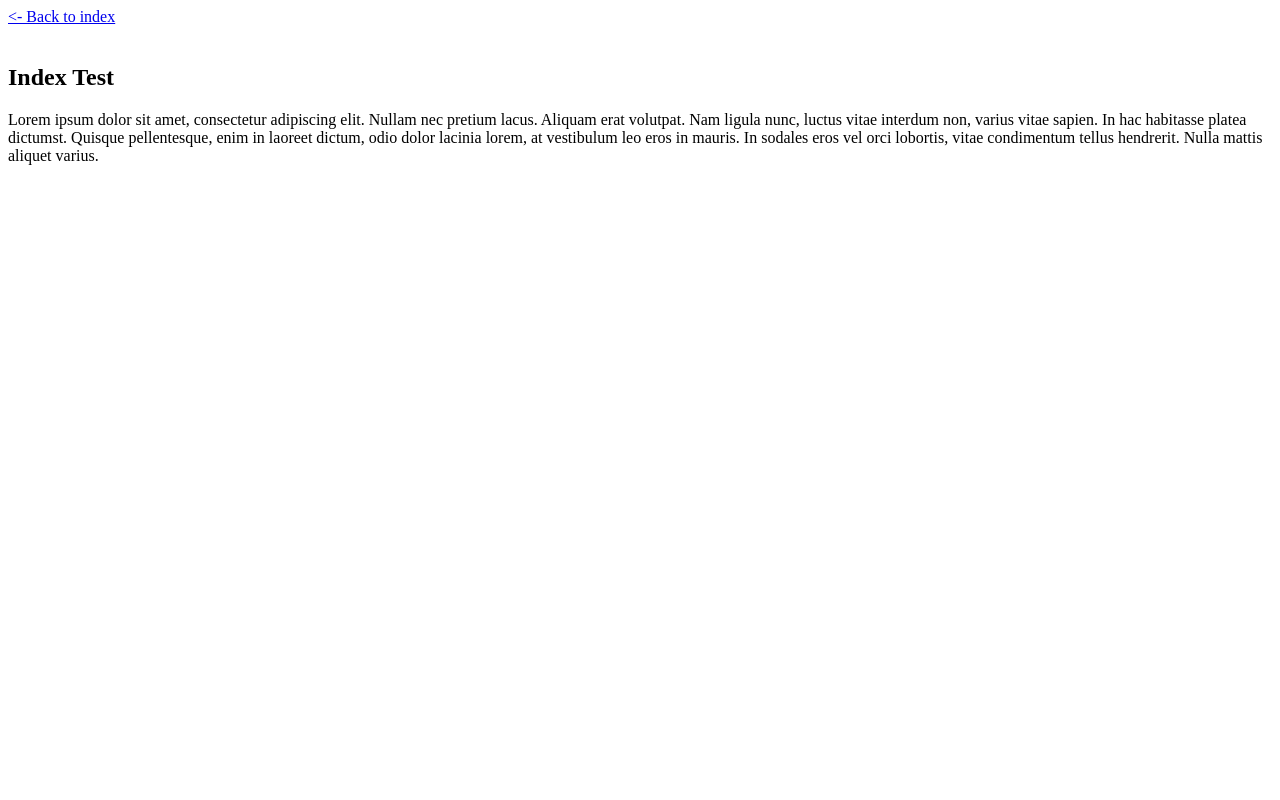
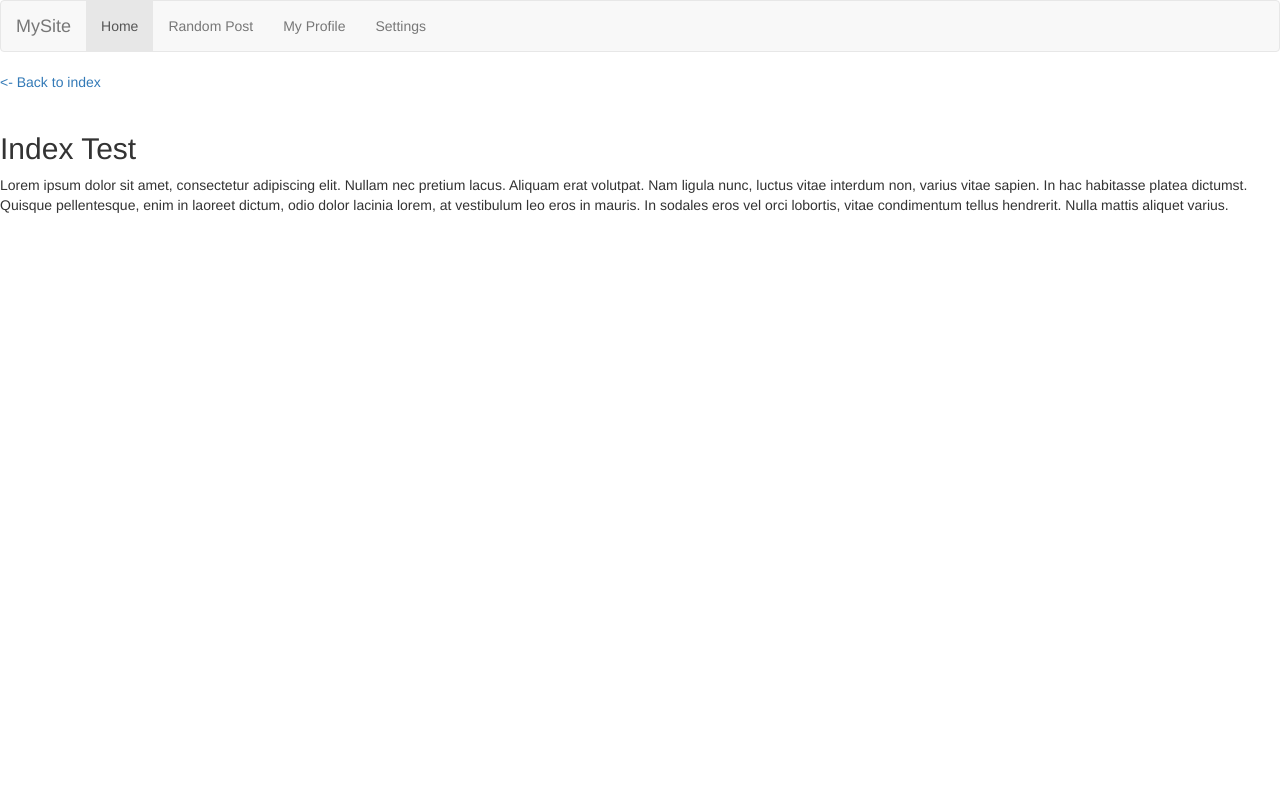
Before and after one commit to angelacpd/mysite, a Django app: a page that uses blog/templates/post.html in a window 1280 px wide. Run offline with Django 3.2, Linux system fonts and the light colour scheme; data comes from the database, SQL or seed files in the repository; some libraries are stand-ins or nearby versions.

Commit message:
Template inheritance. Blocks.

```diff
--- a/blog/static/css/style.css
+++ b/blog/static/css/style.css
@@ -1,3 +1,3 @@
 body {
-    background:#f00 !important;
+    background:#fff !important;
 }
--- /dev/null
+++ b/blog/templates/base.html
@@ -0,0 +1,49 @@
+<!DOCTYPE html>
+<html lang="en">
+<head>
+
+    {% load static %}
+    <link rel="stylesheet" type="text/css" href="{% static 'css/style.css' %}" />
+
+    {% load bootstrap3 %}
+    {% bootstrap_css %}
+    {% bootstrap_javascript %}
+
+    <meta charset="UTF-8">
+    <meta http-equiv="X-UA-Compatible" content="IE=edge">
+    <meta name="viewport" content="width=device-width, initial-scale=1">
+    <title>{% block title %}MySite{% endblock %}</title>
+</head>
+<body>
+    <nav class="navbar navbar-default">
+      <div class="container-fluid">
+        <!-- Brand and toggle get grouped for better mobile display -->
+        <div class="navbar-header">
+          <button type="button" class="navbar-toggle collapsed" data-toggle="collapse" data-target="#bs-example-navbar-collapse-1" aria-expanded="false">
+            <span class="sr-only">Toggle navigation</span>
+            <span class="icon-bar"></span>
+            <span class="icon-bar"></span>
+            <span class="icon-bar"></span>
+          </button>
+          <a class="navbar-brand" href="#">MySite</a>
+        </div>
+
+        <!-- Collect the nav links, forms, and other content for toggling -->
+        <div class="collapse navbar-collapse" id="bs-example-navbar-collapse-1">
+          <ul class="nav navbar-nav">
+              <li class="active"><a href="/">Home</a></li>
+              <li><a href="#">Random Post</a></li>
+              <li><a href="#">My Profile</a></li>
+              <li><a href="#">Settings</a></li>
+
+          </ul>
+        </div><!-- /.navbar-collapse -->
+      </div><!-- /.container-fluid -->
+    </nav>
+    <div id="content">
+        {% block content %}
+            This is a fallback text.
+        {% endblock %}
+    </div>
+</body>
+</html>
--- a/blog/templates/post.html
+++ b/blog/templates/post.html
@@ -1,7 +1,13 @@
-<a href="/"><- Back to index</a><br /><br />
+{% extends 'base.html' %}
 
-<h2>{{ post.title }}</h2>
+{% block title %}MySite: {{ post.title }}{% endblock %}
 
-<div>
-    {{ post.content }}
-</div>
+{% block content %}
+    <a href="/"><- Back to index</a><br /><br />
+
+    <h2>{{ post.title }}</h2>
+
+    <div>
+        {{ post.content }}
+    </div>
+{% endblock %}
```
Also changed, not shown: blog/templates/index.html (+3 -6 lines).
